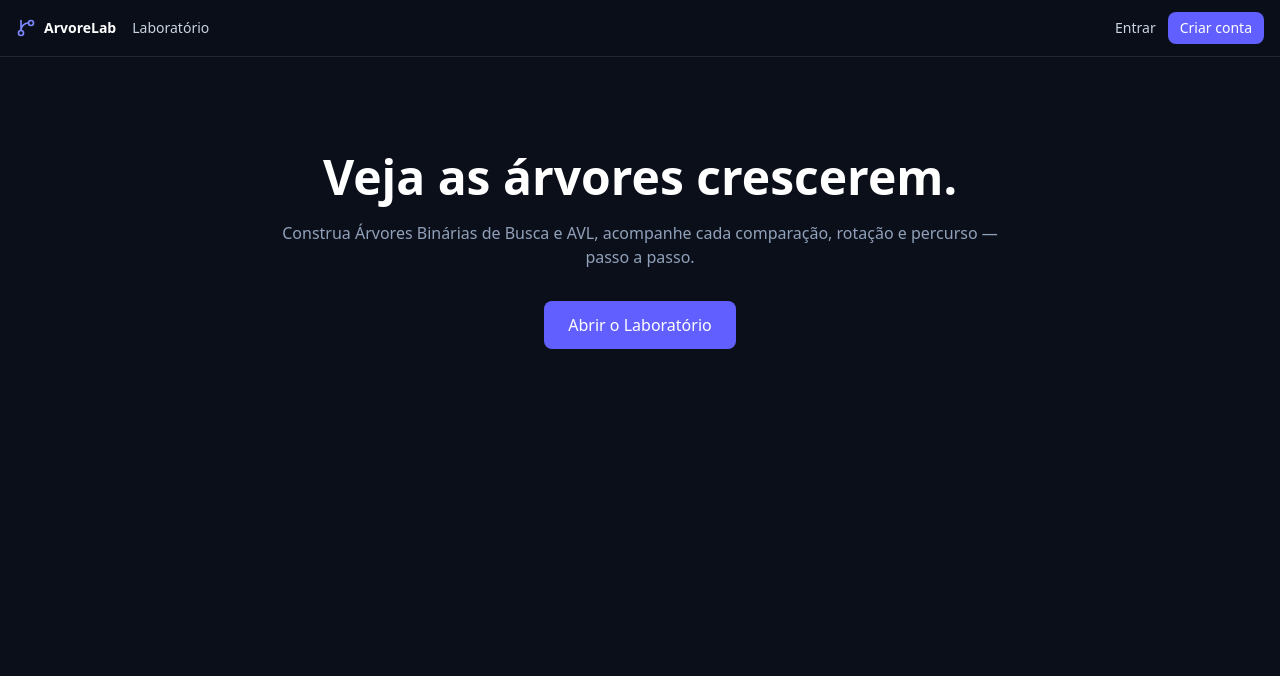
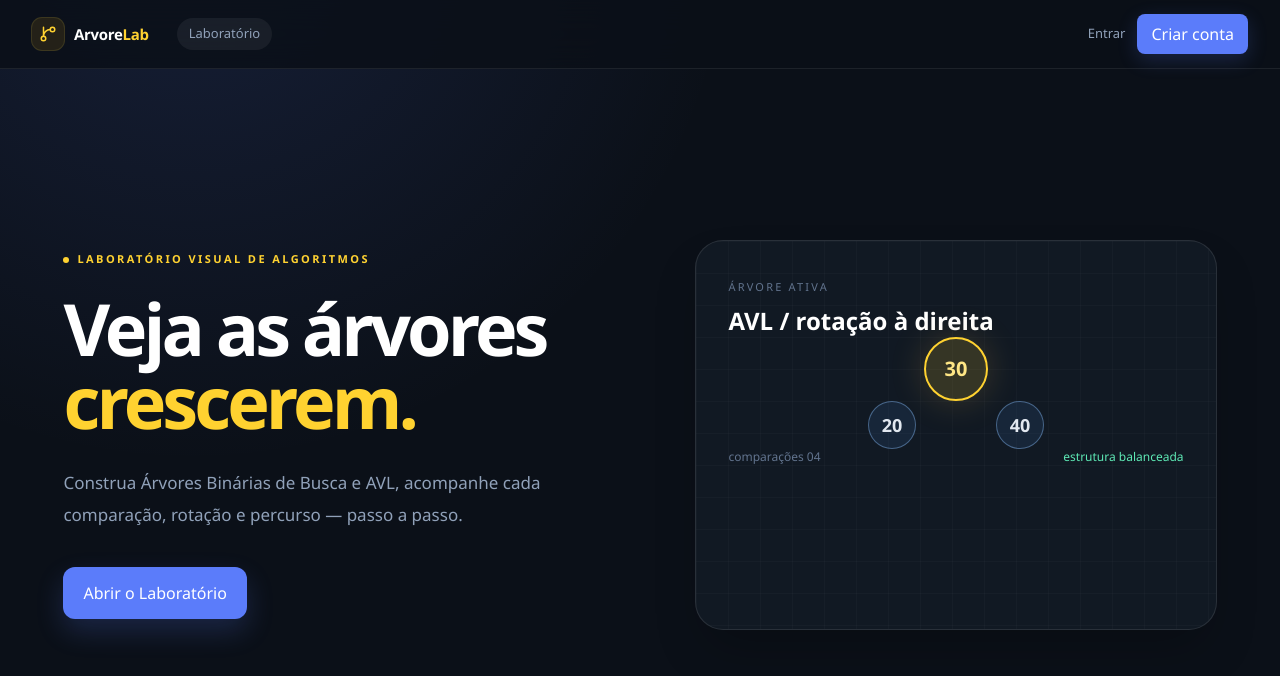
Before and after one commit to ThiagoCrtz/arvores-edu, a Next.js app: page / in a window 1280 px wide. Shown: the top 676 px of the page. Built offline with nearby package versions, Linux system fonts and the light colour scheme; no server answers.

Commit message:
feat: refresh product interface

```diff
--- a/src/app/globals.css
+++ b/src/app/globals.css
@@ -1,5 +1,12 @@
 @import "tailwindcss";
-:root { color-scheme: dark; }
-body { background:#0b0f1a; color:#e5e7eb; font-family: ui-sans-serif, system-ui, -apple-system, "Segoe UI", sans-serif; }
+:root { color-scheme: dark; --ink:#f2f0e8; --muted:#9299a8; --canvas:#0b1018; --panel:#111923; --panel-raised:#172230; --line:rgba(206,220,235,.12); --accent:#f2b84b; --action:#5b7cfa; }
+* { box-sizing: border-box; }
+html { background:var(--canvas); }
+body { min-height:100vh; background:radial-gradient(circle at 15% -10%, rgba(91,124,250,.14), transparent 34rem), var(--canvas); color:var(--ink); font-family: "Avenir Next", "Segoe UI", sans-serif; -webkit-font-smoothing: antialiased; }
+button, input { font: inherit; }
+button { transition: transform 160ms cubic-bezier(.23,1,.32,1), background-color 160ms ease, color 160ms ease, border-color 160ms ease; }
+button:active { transform:scale(.97); }
+input::placeholder { color:#687386; }
+::selection { background:rgba(242,184,75,.3); color:var(--ink); }
 @keyframes pop { from { transform: scale(0); opacity: 0 } to { transform: scale(1); opacity: 1 } }
 .node-pop { animation: pop .35s ease-out; transform-box: fill-box; transform-origin: center; }
--- a/src/app/page.tsx
+++ b/src/app/page.tsx
@@ -2,14 +2,21 @@ import Link from 'next/link';
 
 export default function Home() {
   return (
-    <section className="mx-auto max-w-3xl px-4 py-24 text-center">
-      <h1 className="text-4xl sm:text-5xl font-bold text-white">Veja as árvores crescerem.</h1>
-      <p className="mt-5 text-slate-400">
+    <section className="mx-auto grid min-h-[calc(100vh-68px)] max-w-[1480px] items-center gap-14 px-6 py-16 lg:grid-cols-[1.05fr_.95fr] lg:px-12">
+      <div className="max-w-2xl">
+      <p className="mb-6 flex items-center gap-2 text-[11px] font-semibold uppercase tracking-[.22em] text-amber-300"><span className="size-1.5 rounded-full bg-amber-300" /> laboratório visual de algoritmos</p>
+      <h1 className="max-w-xl text-5xl font-semibold leading-[1.02] tracking-[-.055em] text-white sm:text-7xl">Veja as árvores <span className="text-amber-300">crescerem.</span></h1>
+      <p className="mt-7 max-w-lg text-[17px] leading-8 text-slate-400">
         Construa Árvores Binárias de Busca e AVL, acompanhe cada comparação, rotação e percurso — passo a passo.
       </p>
-      <Link href="/laboratorio" className="mt-8 inline-block rounded-lg bg-indigo-500 px-6 py-3 font-medium text-white hover:bg-indigo-400">
+      <Link href="/laboratorio" className="mt-9 inline-flex items-center rounded-xl bg-[#5b7cfa] px-5 py-3.5 font-medium text-white shadow-[0_12px_28px_rgba(91,124,250,.2)] hover:bg-[#6d8bff]">
         Abrir o Laboratório
       </Link>
+      </div>
+      <div className="relative hidden min-h-[390px] overflow-hidden rounded-[28px] border border-white/[.1] bg-[#111923] p-8 shadow-2xl lg:block">
+        <div className="absolute inset-0 opacity-40" style={{backgroundImage:'linear-gradient(rgba(255,255,255,.06) 1px, transparent 1px), linear-gradient(90deg, rgba(255,255,255,.06) 1px, transparent 1px)', backgroundSize:'32px 32px'}} />
+        <div className="relative flex h-full flex-col justify-between"><div><span className="text-[11px] uppercase tracking-[.2em] text-slate-500">árvore ativa</span><div className="mt-2 text-2xl font-semibold text-white">AVL / rotação à direita</div></div><div className="mx-auto grid size-16 place-items-center rounded-full border-2 border-amber-300 bg-amber-300/15 text-xl font-semibold text-amber-200 shadow-[0_0_36px_rgba(242,184,75,.2)]">30</div><div className="flex justify-center gap-20 text-lg font-semibold text-slate-200"><span className="grid size-12 place-items-center rounded-full border border-blue-300/40 bg-blue-400/10">20</span><span className="grid size-12 place-items-center rounded-full border border-blue-300/40 bg-blue-400/10">40</span></div><div className="flex items-center justify-between text-xs text-slate-500"><span>comparações 04</span><span className="text-emerald-300">estrutura balanceada</span></div></div>
+      </div>
     </section>
   );
 }
--- a/src/components/NavBar.tsx
+++ b/src/components/NavBar.tsx
@@ -15,28 +15,29 @@ export default function NavBar() {
     router.refresh();
   }
 
-  const link = 'text-slate-300 hover:text-white whitespace-nowrap';
+  const link = 'whitespace-nowrap text-[13px] font-medium text-slate-400 transition-colors hover:text-white';
   return (
-    <header className="sticky top-0 z-20 border-b border-white/10 bg-[#0b0f1a]/90 backdrop-blur">
-      <nav className="mx-auto flex h-14 max-w-7xl items-center gap-4 px-4 text-sm">
-        <Link href="/" className="flex items-center gap-2 font-semibold text-white">
-          <GitBranch className="size-5 text-indigo-400" /> <span className="hidden xs:inline sm:inline">ArvoreLab</span>
+    <header className="sticky top-0 z-20 border-b border-white/[.08] bg-[#0b1018]/85 backdrop-blur-xl">
+      <nav className="mx-auto flex h-[68px] max-w-[1480px] items-center gap-7 px-5 lg:px-8">
+        <Link href="/" className="group flex items-center gap-2.5 text-[15px] font-semibold tracking-[-.02em] text-white">
+          <span className="grid size-8 place-items-center rounded-[10px] bg-amber-400/10 text-amber-300 ring-1 ring-amber-300/20"><GitBranch className="size-[18px]" /></span>
+          <span>Arvore<span className="text-amber-300">Lab</span></span>
         </Link>
-        <Link href="/laboratorio" className={link}>Laboratório</Link>
+        <Link href="/laboratorio" className={`${link} rounded-full bg-white/[.06] px-3 py-1.5 text-slate-200`}>Laboratório</Link>
         {user && <Link href="/minhas-arvores" className={link}>Minhas Árvores</Link>}
 
         <div className="ml-auto flex items-center gap-3">
           {loading ? null : user ? (
             <>
               <span className="hidden max-w-[180px] truncate text-xs text-slate-400 md:block" title={user.email ?? ''}>{user.email}</span>
-              <button onClick={logout} className="inline-flex items-center gap-1.5 rounded-lg bg-slate-800 px-3 py-1.5 text-slate-200 hover:bg-slate-700">
+              <button onClick={logout} className="inline-flex items-center gap-1.5 rounded-lg border border-white/10 bg-white/[.05] px-3 py-2 text-slate-200 hover:bg-white/[.1]">
                 <LogOut className="size-4" /> Sair
               </button>
             </>
           ) : (
             <>
               <Link href="/login" className={link}>Entrar</Link>
-              <Link href="/cadastro" className="rounded-lg bg-indigo-500 px-3 py-1.5 font-medium text-white hover:bg-indigo-400">Criar conta</Link>
+              <Link href="/cadastro" className="rounded-lg bg-[#5b7cfa] px-3.5 py-2 font-medium text-white shadow-[0_6px_20px_rgba(91,124,250,.2)] hover:bg-[#6d8bff]">Criar conta</Link>
             </>
           )}
         </div>
```
